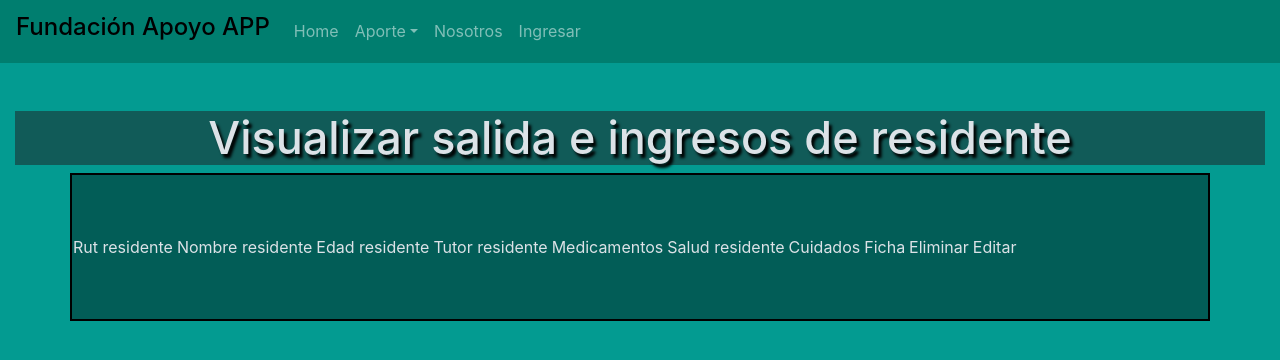
After one commit to Spissini/ingsoft, a Django app: page /visresidente in a window 1280 px wide. The commit adds this page. Shown: the top 360 px of the page. Run offline with Django 3.2, Linux system fonts and the light colour scheme; data that the repository does not hold is empty; some libraries are stand-ins or nearby versions.

Commit message:
hola
hola

```diff
--- a/core/templates/core/editaraporte.html
+++ b/core/templates/core/editaraporte.html
@@ -48,7 +48,7 @@
                     </li>
 
                     <li class="nav-item">
-                        <a class="nav-link" href="{% url 'log_in' %}">Ingresar</a>
+                        <a class="nav-link" href="#">Ingresar</a>
                     </li>
 
                 </ul>
--- /dev/null
+++ b/core/templates/core/supervisor/visresidente.html
@@ -0,0 +1,134 @@
+<!DOCTYPE html>
+<html lang="en">
+{% load static %}
+
+<head>
+    <title>Equipamientos</title>
+    <meta charset="utf-8">
+    <meta name="viewport" content="width=device-width, initial-scale=1">
+    <link rel="stylesheet" href="https://maxcdn.bootstrapcdn.com/bootstrap/4.5.2/css/bootstrap.min.css">
+    <script src="https://ajax.googleapis.com/ajax/libs/jquery/3.5.1/jquery.min.js"></script>
+    <script src="https://cdnjs.cloudflare.com/ajax/libs/popper.js/1.16.0/umd/popper.min.js"></script>
+    <script src="https://maxcdn.bootstrapcdn.com/bootstrap/4.5.2/js/bootstrap.min.js"></script>
+    <link type="text/css" rel="stylesheet" href="{% static 'core/style.css' %}" />
+
+</head>
+
+<body>
+      <!--Menu Bar-->
+      <nav class="navbar navbar-expand-sm navbar-dark" style="background-color: #007e6f">
+        <!-- Brand -->
+        <a class="navbar-brand" href="#" style="color:#000">
+            <h4>Fundación Apoyo APP</h1>
+        </a>
+        <button class="navbar-toggler" type="button" data-toggle="collapse" data-target="#collapsibleNavbar">
+            <span class="navbar-toggler-icon"></span>
+        </button>
+        <div class="collapse navbar-collapse" id="collapsibleNavbar">
+            <!-- Links -->
+            <ul class="navbar-nav mr-auto">
+
+                <li class="nav-item">
+                    <a class="nav-link" href="{% url 'home' %}">Home</a>
+                </li>
+
+                 <!-- Dropdown -->
+                 <li class="nav-item dropdown">
+                    <a class="nav-link dropdown-toggle" href="#" id="navbardrop" data-toggle="dropdown">Aporte</a>
+                    <div class="dropdown-menu">
+                        <h6 class="color container">Opción</h6>
+                        <a class="dropdown-item" href="{% url 'aporte' %}">Hacer aporte</a>
+                        <a class="dropdown-item" href="{% url 'visualizaraporte' %}">Visualizar aportes</a>
+                    </div>
+                </li>
+
+                <li class="nav-item">
+                    <a class="nav-link" href="#">Nosotros</a>
+                </li>
+                {% if user.is_authenticated %}
+                <li class="nav-item"></li>
+                    <a class="nav-link" href="{% url 'logout' %}">Cerrar Sesión</a>
+                    <h6 style="color:rgb(20, 163, 220)">{{ user.username }}</h6>
+
+
+                {% else %}
+                <li class="nav-item">
+                    <a class="nav-link" href="{% url 'login' %}">Ingresar</a>
+                </li>
+                {% endif %}
+            </ul>
+        </div>
+    </nav>
+    <br><br>
+
+    <div class="container-fluid centrado">
+        <h1
+            style="font-size: 45px; background-color:#20222585; text-shadow: 3px 4px 3px #000; color:  rgb(220, 226, 231);">
+            Visualizar salida e ingresos de residente</h1>
+    </div>
+
+    <div class="container centrado">
+        {% if messages %}
+        <div>
+            {% for i in messages %}
+            <p style="color: red;">{{ i }}</p>
+            {% endfor %}
+        </div>
+        {% endif %}
+
+        <div class="row" style="background-color: rgba(0, 0, 0, 0.404); color: rgb(220, 226, 231);; border: 2px solid #000">
+            <table>
+                <tr>
+                    <td>Rut residente</td> <br>
+                    <td></td>
+                    <td>Nombre residente</td> <br>
+                    <td></td>
+                    <td>Edad residente</td>
+                    <td></td>
+                    <td>Tutor residente</td> <br>
+                    <td></td>
+                    <td>Medicamentos</td> <br>
+                    <td></td>
+                    <td>Salud residente</td> <br>
+                    <td></td>
+                    <td>Cuidados</td>
+                    <td></td>
+                    <td>Ficha</td> <br>
+                    <td></td>
+                    <td>Eliminar</td>
+                    <td></td>
+                    <td>Editar</td>
+
+                </tr>
+                {% for n in Vistares %}
+                <tr>
+                    <td>{{ n.rutResident }}</td>
+                    <td>| - |</td>
+                    <td>{{ n.nombsResident }}</td>
+                    <td>| - |</td>
+                    <td>{{ n.edadResident }}</td>
+                    <td>| - |</td>
+                    <td>{{ n.tutorResi }}</td>
+                    <td>| - |</td>
+                    <td>{{ n.medicaResident }}</td>
+                    <td>| - |</td>
+                    <td>{{ n.saludResident }}</td>
+                    <td>| - |</td>
+                    <td>{{ n.cuidadResident }}</td>
+                    <td>| - |</td>
+                    <td>
+                        {% if n.fichaResidente %}
+                        <img src="{{ n.fichaResidente.url }}" style="width: 100%;max-width: 100px;">
+                        {% endif %}
+                    </td>
+                    <td>| - |</td>
+                    <td><a href="{% url 'eliminaresidente' n.rutResident %}">Eliminar</a></td>
+                    <td>| - |</td>
+                    <td><a href="{% url 'editaresidente' n.rutResident %}">Editar</a></td>
+                </tr>
+                {% endfor %}
+        </div>
+
+</body>
+
+</html>
--- a/core/templates/core/visualizaraporte.html
+++ b/core/templates/core/visualizaraporte.html
@@ -47,7 +47,7 @@
                 </li>
 
                 <li class="nav-item">
-                    <a class="nav-link" href="{% url 'log_in' %}">Ingresar</a>
+                    <a class="nav-link" href="#">Ingresar</a>
                 </li>
 
             </ul>
--- a/core/urls.py
+++ b/core/urls.py
@@ -1,7 +1,7 @@
 from django.contrib import admin
 from django.urls import path, include
 from .views import aporte, home, ini_sesion , registro_usuario ,cerr_sesion, reg_aporte, visualizaraporte, eliminaraporte, editaraporte, edaportes, agregar_res, regis_resident, \
-    regis_ingreso, regsalida
+    regis_ingreso, regsalida, visresidente, editaresidente, edresidente, eliminaresidente
 from django.contrib.auth.views import LoginView, LogoutView
 
 
@@ -26,4 +26,9 @@ urlpatterns = [
 
     path('regis_ingreso', regis_ingreso, name='regis_ingreso'),
     path('regsalida', regsalida, name='regsalida'),
+
+    path('visresidente', visresidente, name='visresidente'),
+    path('editaresidente/<int:id>', editaresidente, name='editaresidente'),
+    path('edresidente', edresidente, name='edresidente'),
+    path('eliminaresidente/<int:id>', eliminaresidente, name='eliminaresidente'),
 ]
--- a/core/views.py
+++ b/core/views.py
@@ -133,10 +133,10 @@ def regis_ingreso(request):
     aa1 = request.POST['cod_ingr']
     salida_res = request.POST['sali_res']
     ingreso_res = request.POST['ing_res']
-    rut_res = request.POST['rut_resi']
-    rut_res2 = residente.objects.get(rutResident = rut_res)
+    rut_res1 = request.POST['rut_resi']
+    rut_res2 = residente.objects.get(rutResident = rut_res1)
 
-    ingresos.objects.create(idIngreso = aa1, salidaRes = salida_res, ingresoRes = ingreso_res ,Residente = rut_res2)
+    ingresos.objects.create(idIngreso = aa1, salidaRes = salida_res, ingresoRes = ingreso_res , Residente = rut_res2)
 
     messages.success(request,'Equipamiento registrado')
     return redirect('regsalida')
@@ -144,3 +144,42 @@ def regis_ingreso(request):
 def regsalida(request):
 
     return render(request, 'core/supervisor/regingreso.html')
+
+def visresidente(request):
+    vre = residente.objects.all()
+    contexto = {"Vistares":vre }
+
+    return render(request, 'core/supervisor/visresidente.html', contexto)
+
+def eliminaresidente(request, id):
+    reside1 = residente.objects.get(rutResident = id)
+    reside1.delete()
+    messages.success(request, 'Residente Eliminado')
+    return redirect('visresidente')
+
+def editaresidente(request, id):
+    er1 = residente.objects.get(rutResident = id)
+    contexto = {
+        "eres11" : er1
+    }
+    return render(request, 'core/editar_residente.html', contexto)
+
+def edresidente(request):
+    rutresident2 = request.POST['ole1']
+    nombsresident2 = request.POST['ole2']
+    edadresident2 = request.POST['ole3']
+    tutorresi2 = request.POST['ole4']
+    medicaresident2 = request.POST['ole5']
+    saludresident2 = request.POST['ole6']
+    cuidadresident2 = request.POST['ole7']
+
+    a2 = residente.objects.get(rutResident = rutresident2)
+    a2.cantAporte = nombsresident2
+    a2.rutAportador = edadresident2
+    a2.nombAportador = tutorresi2
+    a2.apeAportador = medicaresident2
+    a2.numTarjeta = saludresident2
+    a2.numTarjeta = cuidadresident2
+    a2.save()
+    messages.success(request, 'Residente editado correctamente')
+    return redirect('visresidente')
```
Also changed, not shown: core/templates/core/editar_residente.html (added, +190 -0 lines), Ficha_medica/794047402305781791.png (added), Ficha_medica/794047402305781791_7ydQsQy.png (added), Ficha_medica/794047402305781791_GctmZg2.png (added), Ficha_medica/794047402305781791_UWROCJx.png (added), Ficha_medica/794047402305781791_hSLHc27.png (added).
